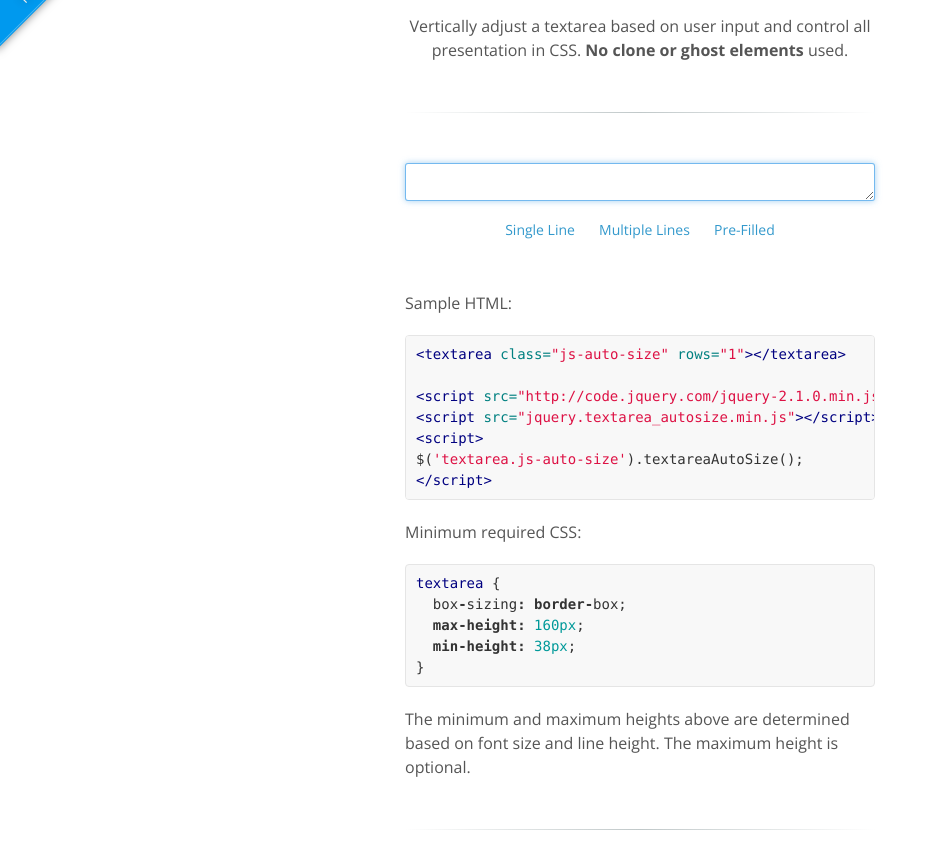
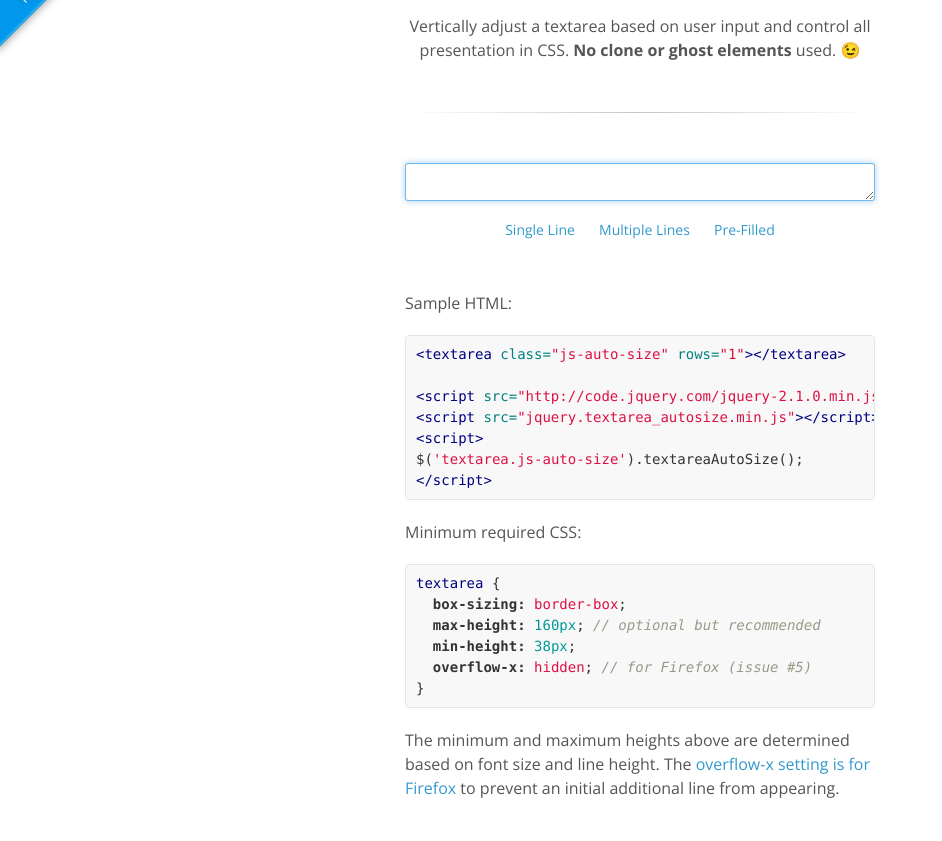
Before and after one commit to javierjulio/textarea-autosize, a website: page index.html in a window 1280 px wide. Shown: the part 111-952 px from the top of the page, without its empty margins (0-942 px from the left). Drawn offline with nearby package versions, Linux system fonts and the light colour scheme.

Commit message:
Update sample to include overflow-x: hidden;
- this is required for Firefox on Windows (the rendering issue does not
happen on Mac) #5
- update pending release notes
- add some emoji! 💪😎

```diff
--- a/index.html
+++ b/index.html
@@ -15,7 +15,7 @@
   <div class="container">
     <h1 class="logo">Textarea AutoSize</h1>
 
-    <p class="project-about">Vertically adjust a textarea based on user input and control all presentation in CSS. <strong>No clone or ghost elements</strong> used.</p>
+    <p class="project-about">Vertically adjust a textarea based on user input and control all presentation in CSS. <strong>No clone or ghost elements</strong> used. &#x1f609;</p>
 
     <hr>
 
@@ -39,13 +39,14 @@
 
     <p>Minimum required CSS:</p>
     <div class="highlight highlight-css"><pre><span class="nt">textarea</span> <span class="p">{</span>
-  <span class="n">box</span><span class="o">-</span><span class="n">sizing</span><span class="o">:</span> <span class="k">border</span><span class="o">-</span><span class="n">box</span><span class="p">;</span>
-  <span class="k">max-height</span><span class="o">:</span> <span class="m">160px</span><span class="p">;</span>
+  <span class="k">box-sizing</span><span class="o">:</span> <span class="s">border-box</span><span class="p">;</span>
+  <span class="k">max-height</span><span class="o">:</span> <span class="m">160px</span><span class="p">;</span> <span class="c">// optional but recommended</span>
   <span class="k">min-height</span><span class="o">:</span> <span class="m">38px</span><span class="p">;</span>
+  <span class="k">overflow-x</span><span class="o">:</span> <span class="s">hidden</span><span class="p">;</span> <span class="c">// for Firefox (issue #5)</span>
 <span class="p">}</span>
 </pre></div>
 
-    <p>The minimum and maximum heights above are determined based on font size and line height. The maximum height is optional.</p>
+    <p>The minimum and maximum heights above are determined based on font size and line height. The <a href="https://github.com/javierjulio/textarea-autosize/issues/5">overflow-x setting is for Firefox</a> to prevent an initial additional line from appearing.</p>
 
     <hr>
 
```
Also changed, not shown: README.md.
